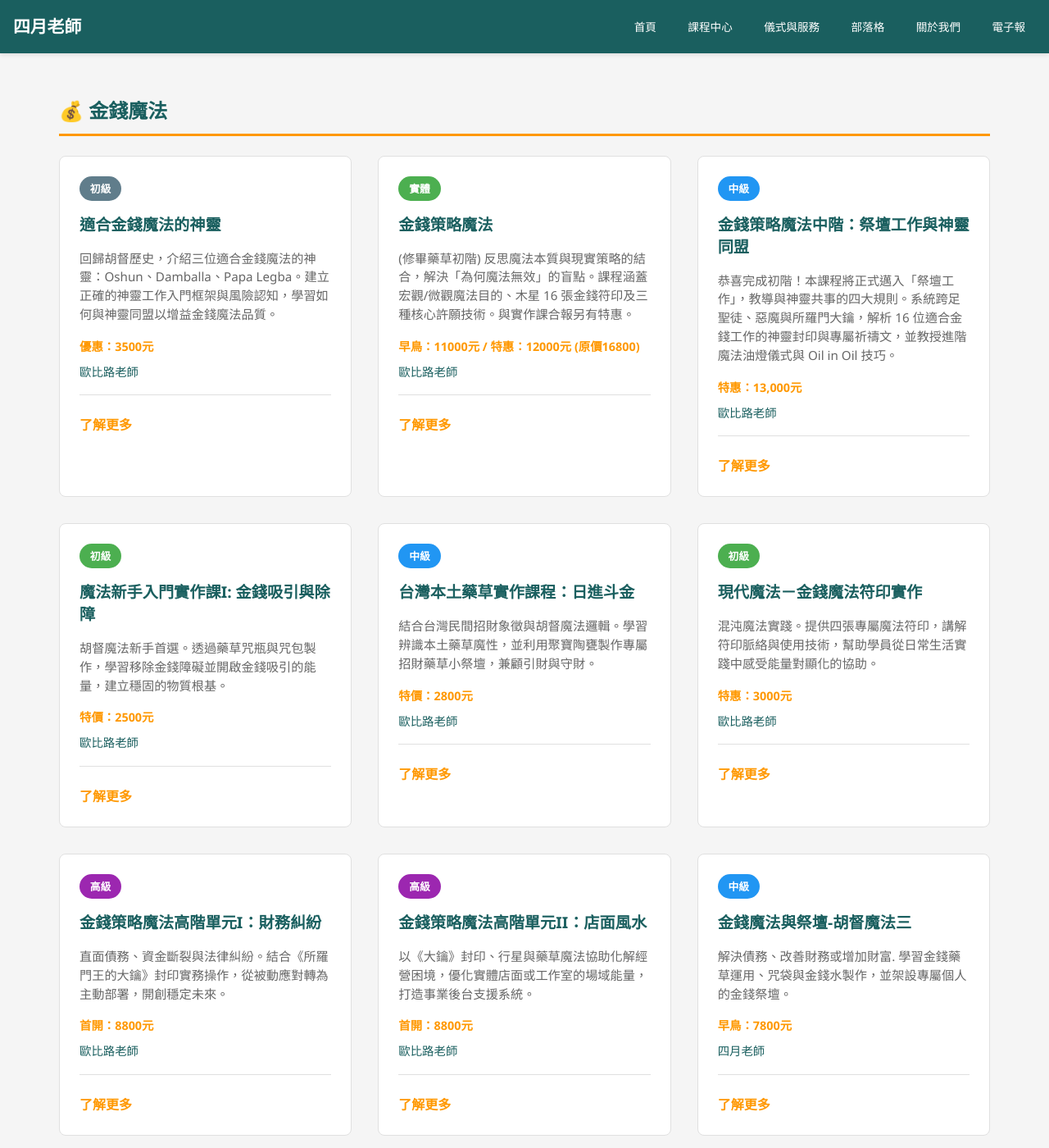
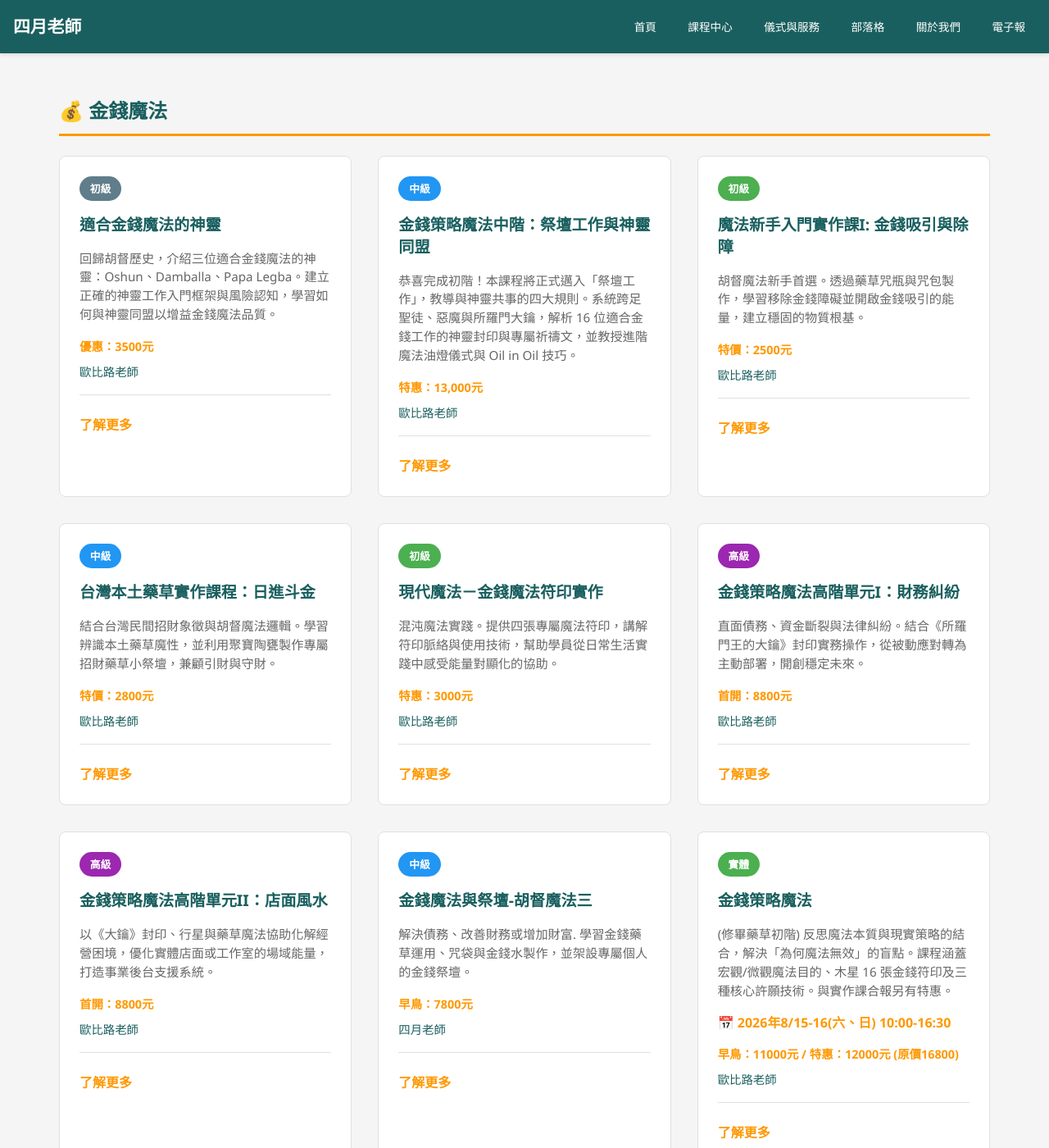
Before and after one commit to light4uliuphone-lang/hoodoo, a Jekyll site: the page built from course.html, in a window 1280 px wide and 1400 px high, scrolled down 467 px. Shown: the whole window at 82% size. Built offline with Jekyll 4.4.1, drawn with Linux system fonts in a browser that asks for light colours; some of the changed text lies outside the part shown.

Commit message:
Update course.html

```diff
--- a/course.html
+++ b/course.html
@@ -48,17 +48,6 @@
                     <span class="teacher">歐比路老師</span>
                 </div>
                 <a href="/courses/course-017/" class="learn-more">了解更多</a>
-            </div>
-
-            <div class="course-card">
-                <div class="course-tag" style="background-color: #4caf50;">實體</div>
-                <h3>金錢策略魔法</h3>
-                <p>(修畢藥草初階) 反思魔法本質與現實策略的結合，解決「為何魔法無效」的盲點。課程涵蓋宏觀/微觀魔法目的、木星 16 張金錢符印及三種核心許願技術。與實作課合報另有特惠。</p>
-                <div class="course-info">
-                    <span class="price">早鳥：11000元 / 特惠：12000元 (原價16800)</span>
-                    <span class="teacher">歐比路老師</span>
-                </div>
-                <a href="/courses/course-018/" class="learn-more">了解更多</a>
             </div>
 
             <div class="course-card">
@@ -140,6 +129,18 @@
 
             <div class="course-card">
                 <div class="course-tag" style="background-color: #4caf50;">實體</div>
+                <h3>金錢策略魔法</h3>
+                <p>(修畢藥草初階) 反思魔法本質與現實策略的結合，解決「為何魔法無效」的盲點。課程涵蓋宏觀/微觀魔法目的、木星 16 張金錢符印及三種核心許願技術。與實作課合報另有特惠。</p>
+                <div class="course-info">
+                    <div style="margin-bottom: 5px; color: #ff9800; font-weight: bold;">📅 2026年8/15-16(六、日) 10:00-16:30</div>
+                    <span class="price">早鳥：11000元 / 特惠：12000元 (原價16800)</span>
+                    <span class="teacher">歐比路老師</span>
+                </div>
+                <a href="/courses/course-018/" class="learn-more">了解更多</a>
+            </div>
+
+            <div class="course-card">
+                <div class="course-tag" style="background-color: #4caf50;">實體</div>
                 <h3>金錢策略魔法實作：金錢魔術盒</h3>
                 <p>(修畢金錢策略初階) 手把手教你製作「金錢戰略魔術盒」。結合符印、象徵物與行星祝聖，克服實作焦慮，讓豐盛能量精準落地。與初階主課兩課合報享雙課特惠價 13000 元。</p>
                 <div class="course-info">
@@ -160,17 +161,6 @@
                     <span class="teacher">歐比路老師</span>
                 </div>
                 <a href="/courses/course-022/" class="learn-more">了解更多</a>
-            </div>
-
-            <div class="course-card">
-                <div class="course-tag" style="background-color: #4caf50;">初級</div>
-                <h3>現代魔法－保護符印實作</h3>
-                <p>混沌魔法實踐。相較於傳統驅邪避煞，本課程聚焦於「穩定自身狀態」以抵禦外界消耗。提供四張專屬設計之保護符印，詳細講解符印脈絡、日常啟動與維護技術，建立個人的能量界線。</p>
-                <div class="course-info">
-                    <span class="price">首開特惠：2,800元</span>
-                    <span class="teacher">歐比路老師</span>
-                </div>
-                <a href="/courses/course-modern-07/" class="learn-more">了解更多</a>
             </div>
         </div>
     </section>
@@ -232,7 +222,6 @@
                 <h3>魔法防禦-保護符咒</h3>
                 <p>保護咒術是咒術入門的基礎。學習辨識心靈攻擊與各種詛咒層次，掌握西方常用的三種保護符咒。內容包含符咒繪製、啟動、祝聖與實際使用方式，並親手製作護符。</p>
                 <div class="course-info">
-                    <div style="margin-bottom: 5px; color: #ff9800; font-weight: bold;">📅 6/28(日) 19:00-20:30</div>
                     <span class="price">線上教學 (Google Meet)</span>
                     <span class="teacher">四月老師</span>
                 </div>
@@ -375,7 +364,6 @@
                 <h3>胡督繩結魔法</h3>
                 <p>繩結魔法橫跨東西方，胡督傳統中以高度實作性著稱。學習透過特定纏繞、打結與「餵養」儀式，將願望鎖入物質界. 涵蓋守護防禦、健康療癒、愛情關係、財務事業及策略放逐等五大實踐領域。</p>
                 <div class="course-info">
-                    <div style="margin-bottom: 5px; color: #ff9800; font-weight: bold;">📅 6/28(日) 14:00-15:30</div>
                     <span class="price">費用：2000元 (特惠 1500元)</span>
                     <span class="teacher">四月老師</span>
                 </div>
@@ -502,7 +490,6 @@
                 <h3>星光魔法單元一</h3>
                 <p>整合東西方神祕主義。學習出神技巧進行星光體投射與星界旅行，架設專屬星光神殿並與守護者連結。內容涵蓋下部世界探尋及運用藥草強化靈性保護技術。</p>
                 <div class="course-info">
-                    <div style="margin-bottom: 5px; color: #ff9800; font-weight: bold;">📅 6/13-14(六日) 10:00-15:30</div>
                     <span class="price">費用：15000元 (早鳥 9900元)</span>
                     <span class="teacher">四月老師</span>
                 </div>
@@ -514,7 +501,6 @@
                 <h3>個人業力課程</h3>
                 <p>透過六個特殊符印與咒語，轉化累世固著的思維印記（如清貧思維）。課程強調信念創造現實的觀點，協助學員釋放業力模式，連結守護靈，恢復覺知清明。</p>
                 <div class="course-info">
-                    <div style="margin-bottom: 5px; color: #ff9800; font-weight: bold;">📅 6/11(四)開課 (八周)</div>
                     <span class="price">費用：3600元 (6/05止)</span>
                     <span class="teacher">四月老師</span>
                 </div>
```
Also changed, not shown: other parts of course.html (+3 -3 lines).
